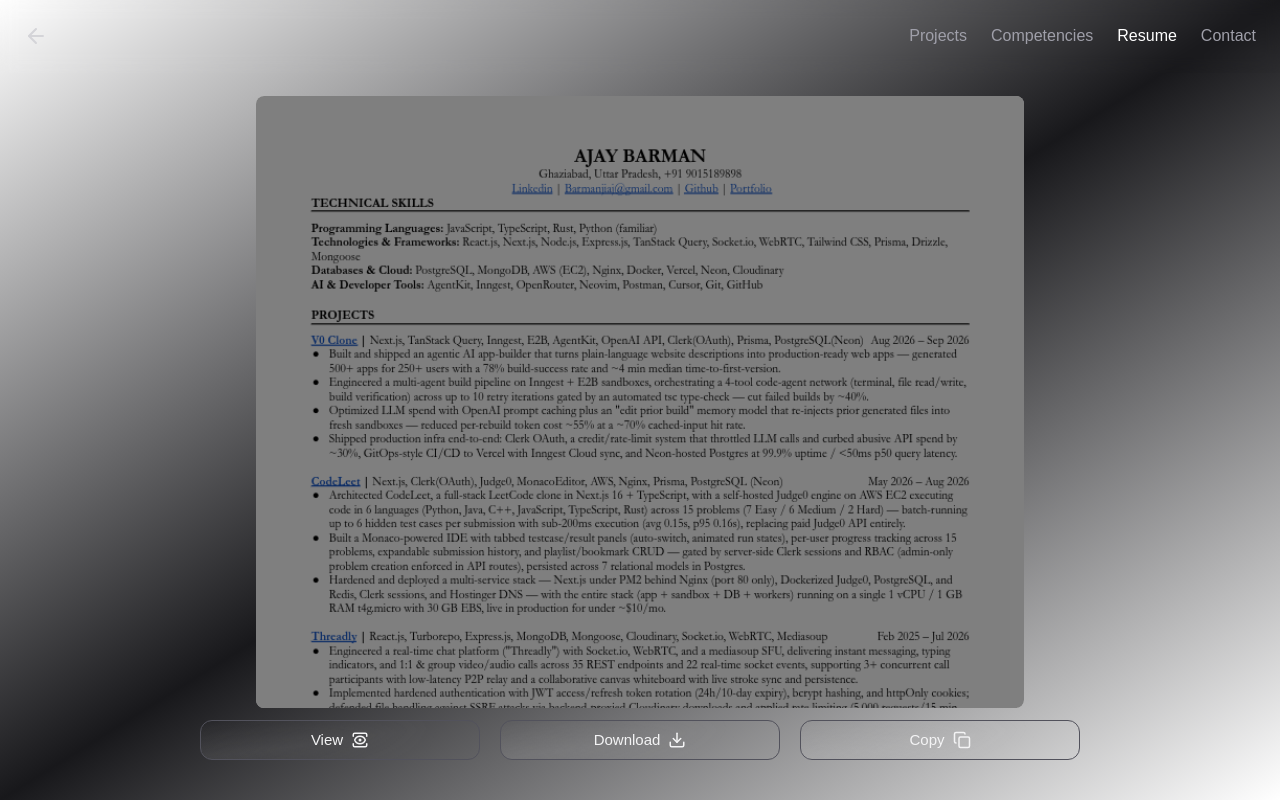
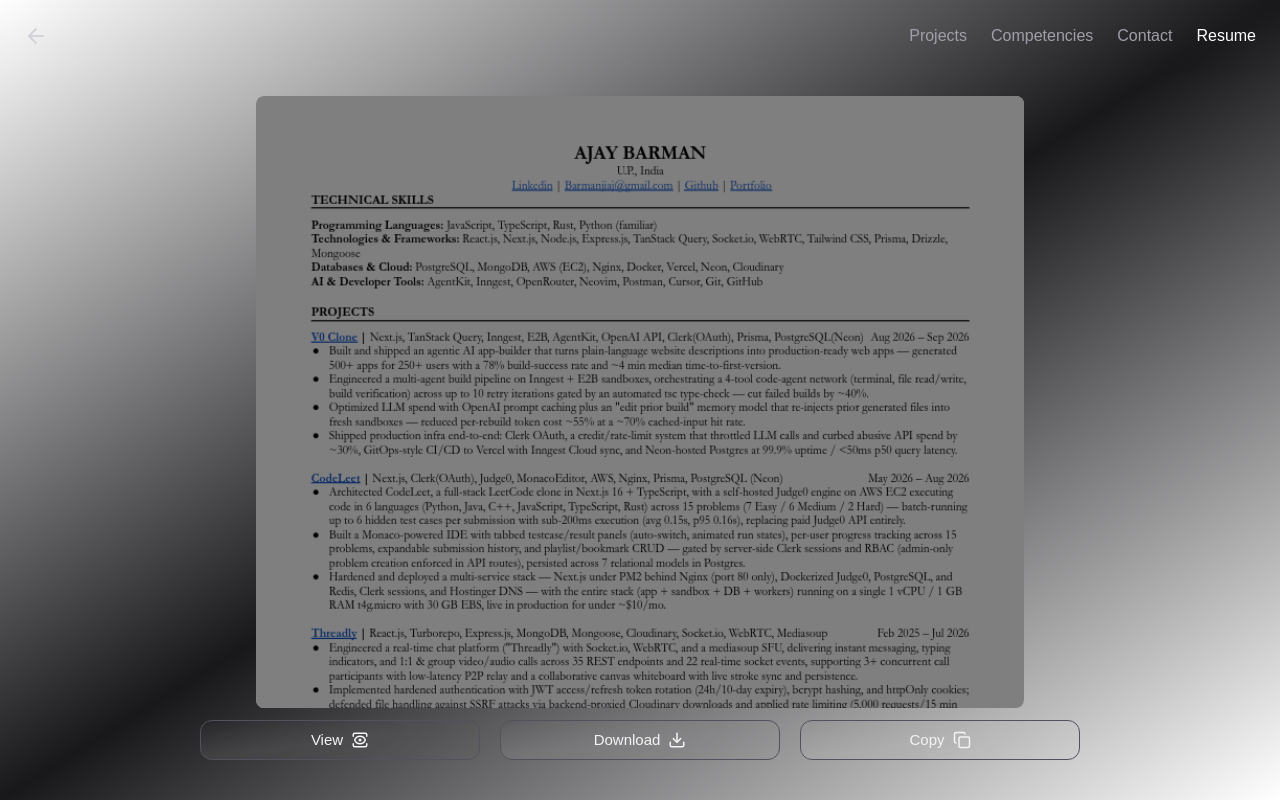
Before and after one commit to Barmanji/Barmanji.com, a Next.js app: page /resume in a window 1280 px wide. Built offline with nearby package versions, Linux system fonts and the light colour scheme.

Commit message:
resume updated

```diff
--- a/components/nav.tsx
+++ b/components/nav.tsx
@@ -43,16 +43,16 @@
               Competencies
             </Link>
             <Link
+              href="/contact"
+              className={`duration-200 ${pathName === "/contact" ? "text-white" : "text-zinc-400 hover:text-zinc-100"} font-kode-mono`}
+            >
+              Contact
+            </Link>
+            <Link
               href="/resume"
               className={`duration-200 ${pathName === "/resume" ? "text-white" : "text-zinc-400 hover:text-zinc-100"} font-kode-mono`}
             >
               Resume
-            </Link>
-            <Link
-              href="/contact"
-              className={`duration-200 ${pathName === "/contact" ? "text-white" : "text-zinc-400 hover:text-zinc-100"} font-kode-mono`}
-            >
-              Contact
             </Link>
           </div>
 
```
Also changed, not shown: public/resume_image.png, 1 other file (tests, documents, lock files or other folders).
